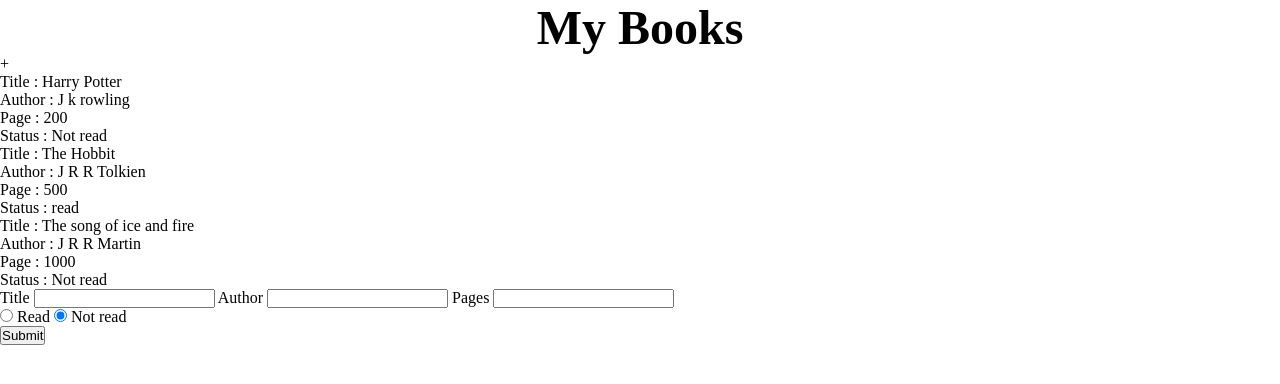
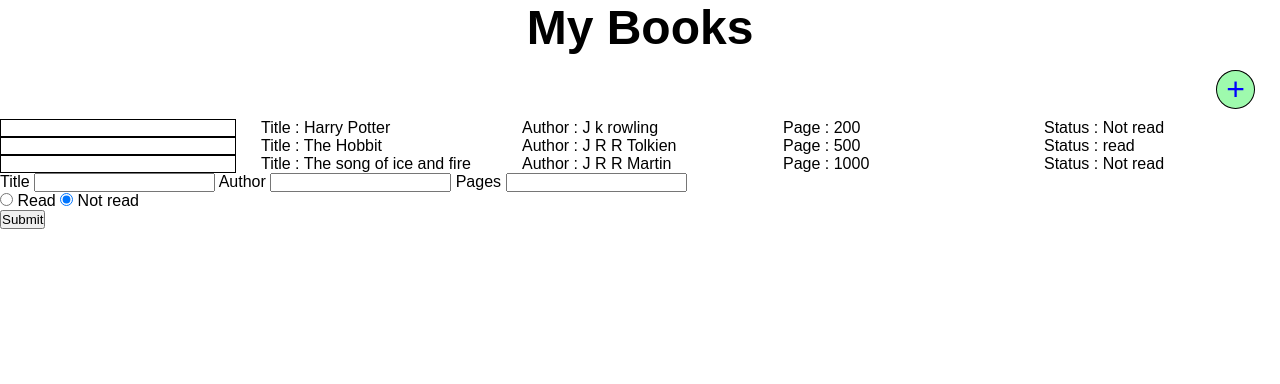
Before and after one commit to gaurav16546/odin-library, a plain HTML site: page index.html in a window 1280 px wide. Drawn offline with Linux system fonts and the light colour scheme.

Commit message:
will display books detail in card

```diff
--- a/style.css
+++ b/style.css
@@ -3,12 +3,44 @@
   padding: 0;
   box-sizing: border-box;
 }
-#container {
+body {
+  font-family: Arial, Helvetica, sans-serif;
 }
+/* #container {
+  border: 1px solid red;
+} */
+
 h1 {
   text-align: center;
   font-size: 3rem;
+  margin-bottom: 15px;
+}
+h1 + div {
+  width: fit-content;
+  margin-left: auto;
+  margin-right: 25px;
+  margin-bottom: 10px;
+  font-size: 2rem;
+  border: 1px solid black;
+  border-radius: 50%;
+  padding-left: 9px;
+  padding-right: 9px;
+  color: blue;
+  background: hsl(130, 90%, 80%);
 }
 #book-shelf {
   display: grid;
+  grid-template-columns: repeat(auto-fit, minmax(200px, 1fr));
+  column-gap: 25px;
 }
+.shelf {
+  border: 1px solid black;
+  font-size: 1.2rem;
+}
+form {
+  /* display: none; */
+  /* flex-direction: column;
+  justify-content: center;
+  align-items: center; */
+  position: fixed;
+}
```
